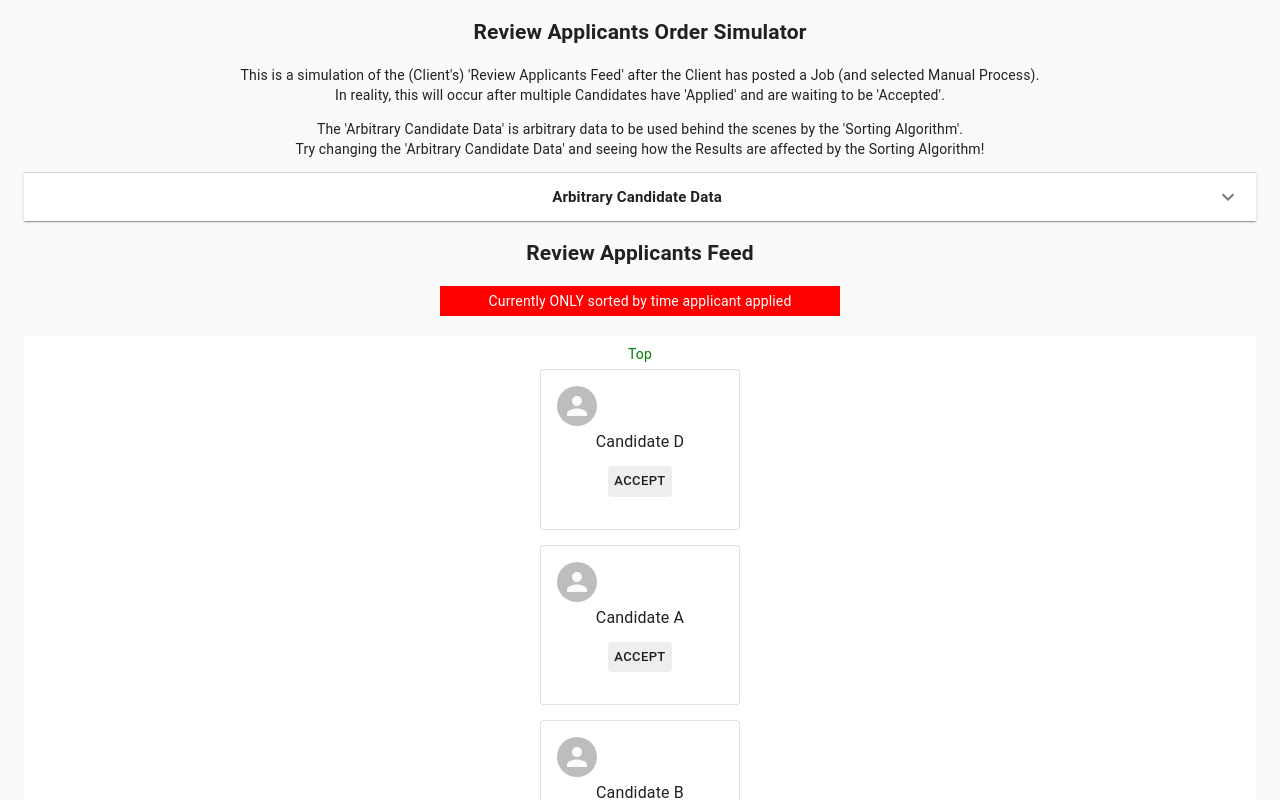
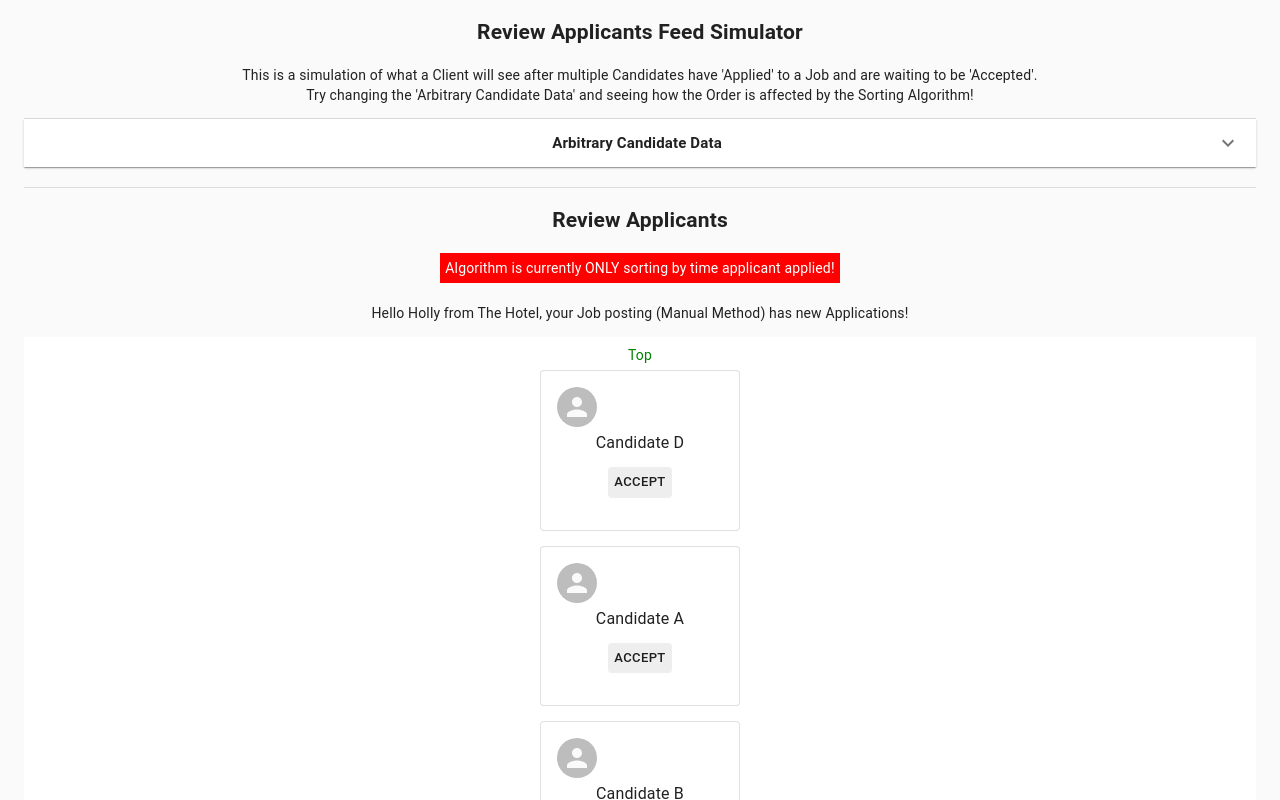
Before and after one commit to timhc22/applications-playground, a React (Create React App) app: page / in a window 1280 px wide. Shown: the top 800 px of the page. Built offline with nearby package versions, Linux system fonts and the light colour scheme.

Commit message:
Improve UI

```diff
--- a/public/index.html
+++ b/public/index.html
@@ -26,7 +26,7 @@
       work correctly both with client-side routing and a non-root public URL.
       Learn how to configure a non-root public URL by running `npm run build`.
     -->
-    <title>Review Applicants Order Simulator</title>
+    <title>Review Applicants Feed Simulator</title>
   </head>
   <body>
     <noscript>You need to enable JavaScript to run this app.</noscript>
--- a/src/pages/DashboardPage/DashboardPage.tsx
+++ b/src/pages/DashboardPage/DashboardPage.tsx
@@ -11,6 +11,7 @@ import ExpandMoreIcon from '@material-ui/icons/ExpandMore';
 import Typography from '@material-ui/core/Typography';
 import { DataInterface as Data } from '../../interfaces/DataInterface';
 import CandidateData from '../../data/candidateData.json';
+import { Divider } from '@material-ui/core';
 
 interface TableState {
   columns: Array<Column<Data>>; // is this working?
@@ -25,6 +26,10 @@ const useStyles = makeStyles((theme: Theme) =>
     },
     details: {
       flexDirection: 'column'
+    },
+    dividerSection: {
+      width: '100%',
+      paddingTop: 20,
     }
   }),
 );
@@ -53,11 +58,10 @@ export default function DashboardPage(): JSX.Element {
 
   return (
     <section className="container">
-      <h1>Review Applicants Order Simulator</h1>
-      <p>This is a simulation of the (Client's) 'Review Applicants Feed' after the Client has posted a Job (and selected
-        Manual Process). <br/>In reality, this will occur after multiple Candidates have 'Applied' and are waiting to be 'Accepted'.</p>
-      <p>The 'Arbitrary Candidate Data' is arbitrary data to be used behind the scenes by the 'Sorting Algorithm'. <br/>
-        Try changing the 'Arbitrary Candidate Data' and seeing how the Results are affected by the Sorting Algorithm!</p>
+      <h1>Review Applicants Feed Simulator</h1>
+      <p>This is a simulation of what a Client will see after multiple Candidates have
+        'Applied' to a Job and are waiting to be 'Accepted'. <br/>Try changing the 'Arbitrary Candidate Data' and seeing how the
+        Order is affected by the Sorting Algorithm!</p>
 
       <Accordion>
         <AccordionSummary
@@ -125,6 +129,10 @@ export default function DashboardPage(): JSX.Element {
         </AccordionDetails>
       </Accordion>
 
+      <div className={classes.dividerSection}>
+        <Divider></Divider>
+      </div>
+
       <ReviewList {...state} />
 
     </section>
--- a/src/pages/DashboardPage/ReviewList.tsx
+++ b/src/pages/DashboardPage/ReviewList.tsx
@@ -58,8 +58,9 @@ export default function ReviewList(props: any): JSX.Element {
 
   return (
     <section>
-      <h2>Review Applicants Feed</h2>
-      <p className={classes.warning}>Currently ONLY sorted by time applicant applied</p>
+      <h2>Review Applicants</h2>
+      <p className={classes.warning}>Algorithm is currently ONLY sorting by time applicant applied!</p>
+      <p>Hello Holly from The Hotel, your Job posting (Manual Method) has new Applications!</p>
       <div className={classes.listContainer}>
         <List className={classes.list}>
           <div className={classes.position}>Top</div>
```
